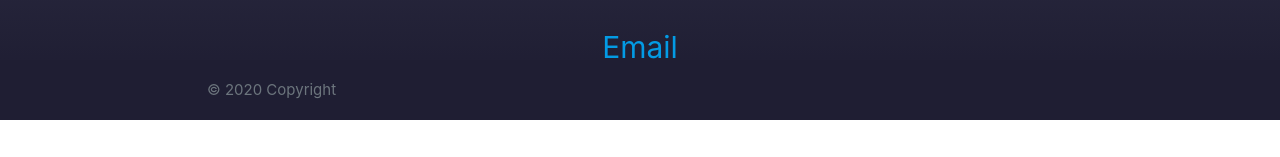
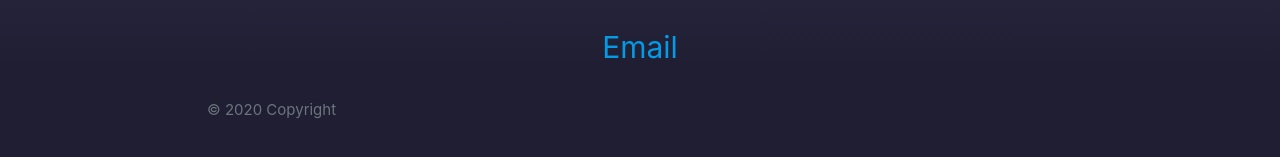
Before and after one commit to vxmao87/React-Portfolio, a React (Create React App) app: page / in a window 1280 px wide. Shown: the part 702-859 px from the top of the page. Before the commit the page ends 822 px from the top, so only its background shows below. Built offline with nearby package versions, Linux system fonts and the light colour scheme.

Commit message:
About page footer placement adjusted

```diff
--- a/src/components/AboutCard/style.css
+++ b/src/components/AboutCard/style.css
@@ -6,7 +6,7 @@
     position: relative;
     bottom: 0;
     width: 100%;
-    line-height: 60px;
+    line-height: 100px;
     background-color: #1f1e33;
     margin-top: -25px;
 }
```
